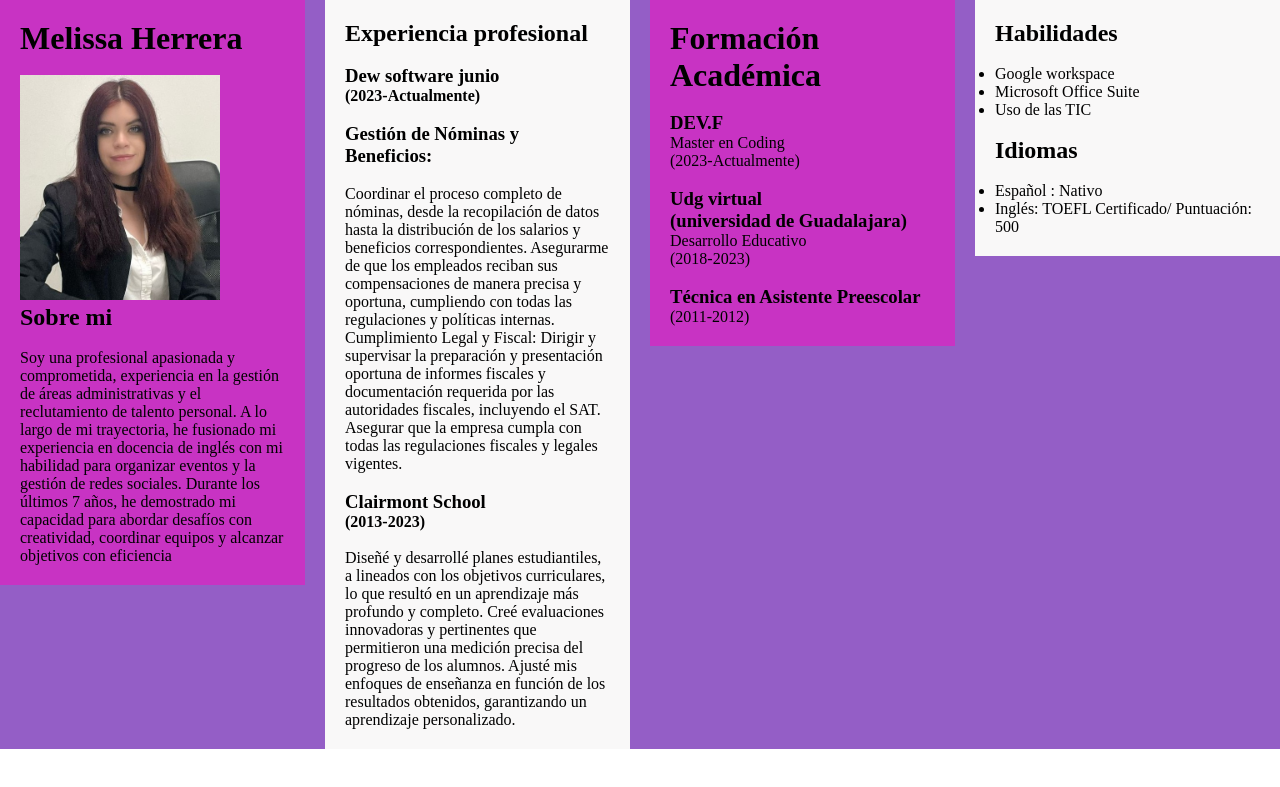
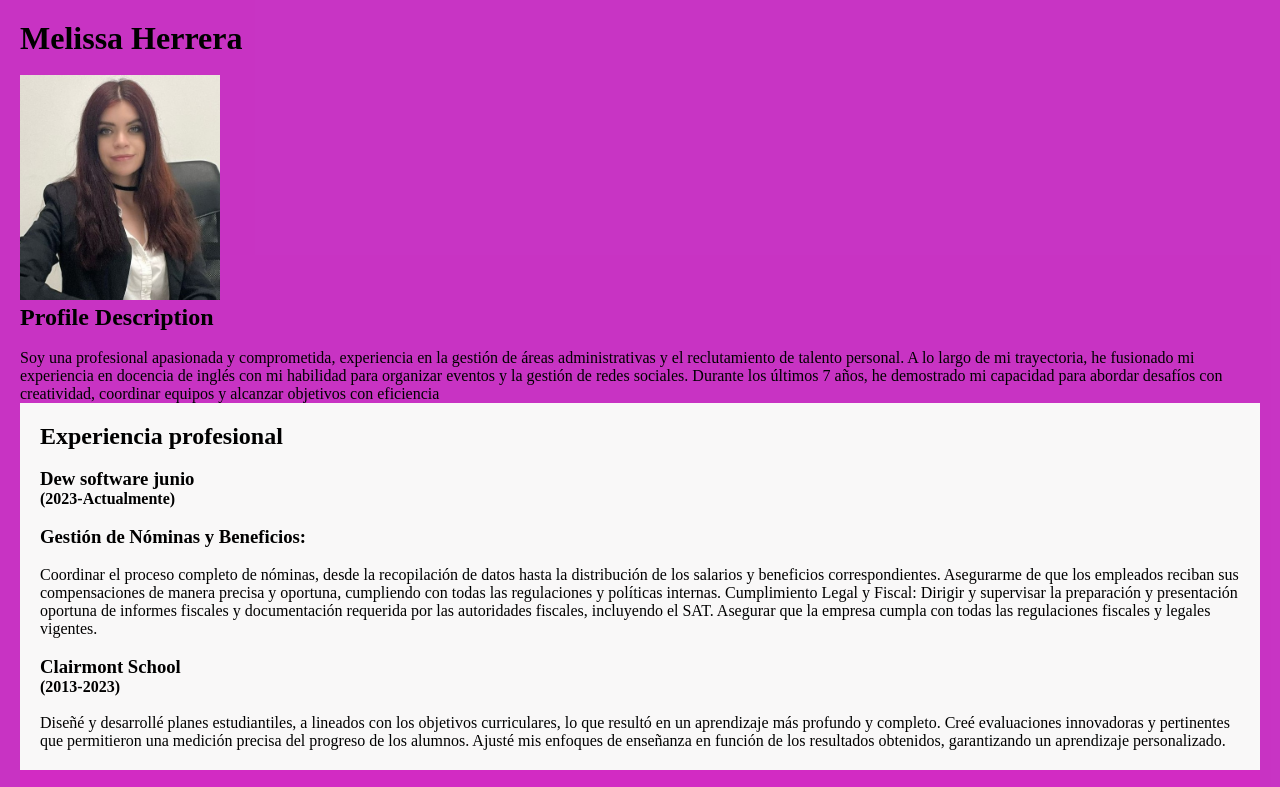
Before and after one commit to Melowherrera/cv_Melissa_Herrera, a plain HTML site: page index.html in a window 1280 px wide. Shown: the top 787 px of the page. Drawn offline with Linux system fonts and the light colour scheme.

Commit message:
hice cambios en el formato html y css

```diff
--- a/estilos.css
+++ b/estilos.css
@@ -8,13 +8,12 @@
 
 .contenedor-grid {
     background-color: rgba(124, 58, 186, 0.815);
-    display: grid;
-    grid-template-columns: 1fr 1fr 1fr 1fr;
-    align-items: start;
+    display: flex;
     gap: 20px;
+    flex-direction: column;
 }
 
-.columna1{
+.profile-description{
     border: 2px;
     padding: 20px;
     background-color: rgba(212, 42, 195, 0.815);
--- a/index.html
+++ b/index.html
@@ -13,12 +13,14 @@
 <body>
     <div class="section">
     <div class="contenedor-grid">
-            <div class="columna1">
+            <div class="profile-description">
                 <h1>Melissa Herrera</h1>
                 <br>
+
+                <div class="image-profile">
                 <img src="imagenes/meli.jpg" alt="melissaherrera" title="melissa" width="200px"/>
 
-                <h2>Sobre mi</h2>
+                <h2>Profile Description</h2>
                 <br>
                 <p>Soy una profesional apasionada y comprometida, experiencia en la gestión de áreas administrativas y
                     el
@@ -90,7 +92,7 @@
             </div>
             <div class="columna4">
 
-                <h2>Habilidades</h2>
+                <h2>Skills</h2>
                 <br>
                 <ul>
                     <li>Google workspace</li>
```
